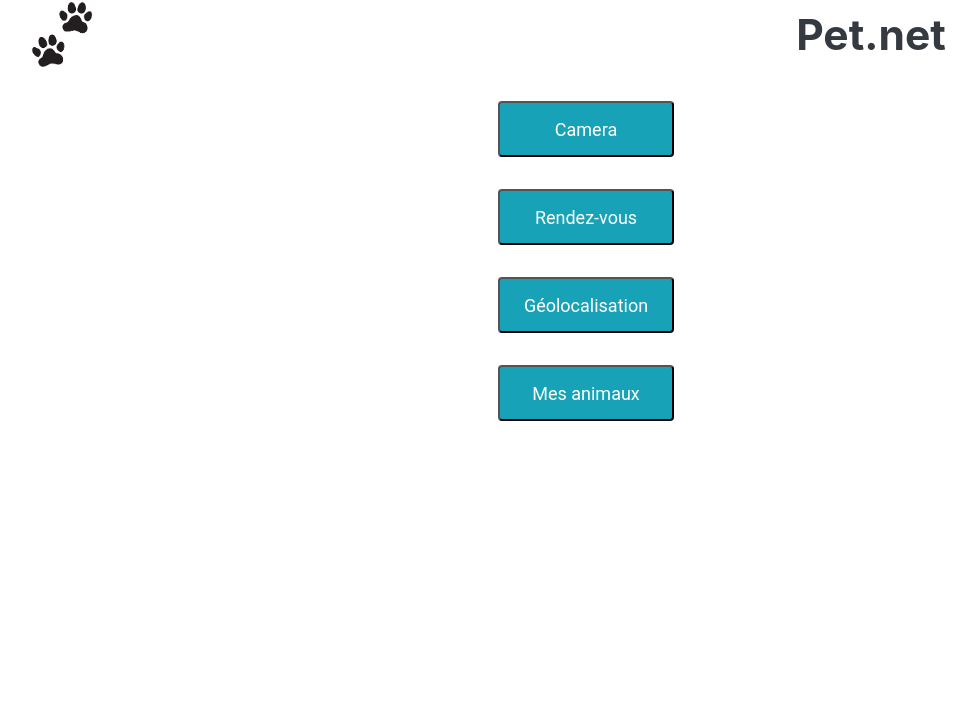
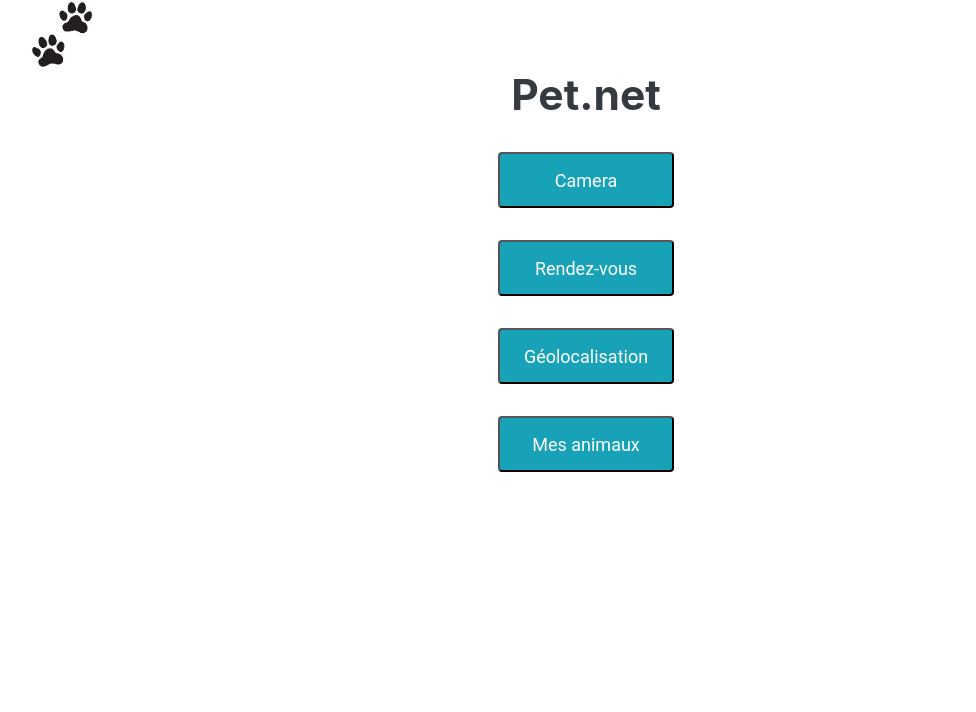
Before and after one commit to marie101010/pet.net, a PHP site: page /home.php in a window 1280 px wide. Shown: the top 712 px of the page, without its empty margins (54-1030 px from the left). Run offline with PHP 8.4, Linux system fonts and the light colour scheme; some libraries are stand-ins or nearby versions.

Commit message:
Finition  Bis

```diff
--- a/public/home.php
+++ b/public/home.php
@@ -29,8 +29,6 @@ render('header',['title' => 'Accueil']); ?>
 }
 .center{
     justify-content: center;
-    text-align: center;
-    float: center;
     margin: auto;
     display: flex;
 }
@@ -40,13 +38,17 @@ render('header',['title' => 'Accueil']); ?>
 }
 </style>
 
-<div class="container">
-    <div class="row">
-        <div class="col-sm-6" display:flex;>
-            <a href="../public/home.php"><img src="../public/Pictures/logoO.png" width="64px" height="69px" alt="logo pattes"></a></div>
-            <h1 class="center">Pet.net</h1>
+<nav>
+    <div class="container" border-top="3px">
+        <div class="row">
+            <div class="col-sm-6">
+                <a href="../public/home.php"><img src="../public/Pictures/logoO.png" width="64px" height="69px" alt="logo pattes"></a>
+            </div>
         </div>
     </div>
+</nav>
+<div class="container">
+    <h1 style="text-align: center;">Pet.net</h1>
 </div>
 
         <div class="succes">
```
